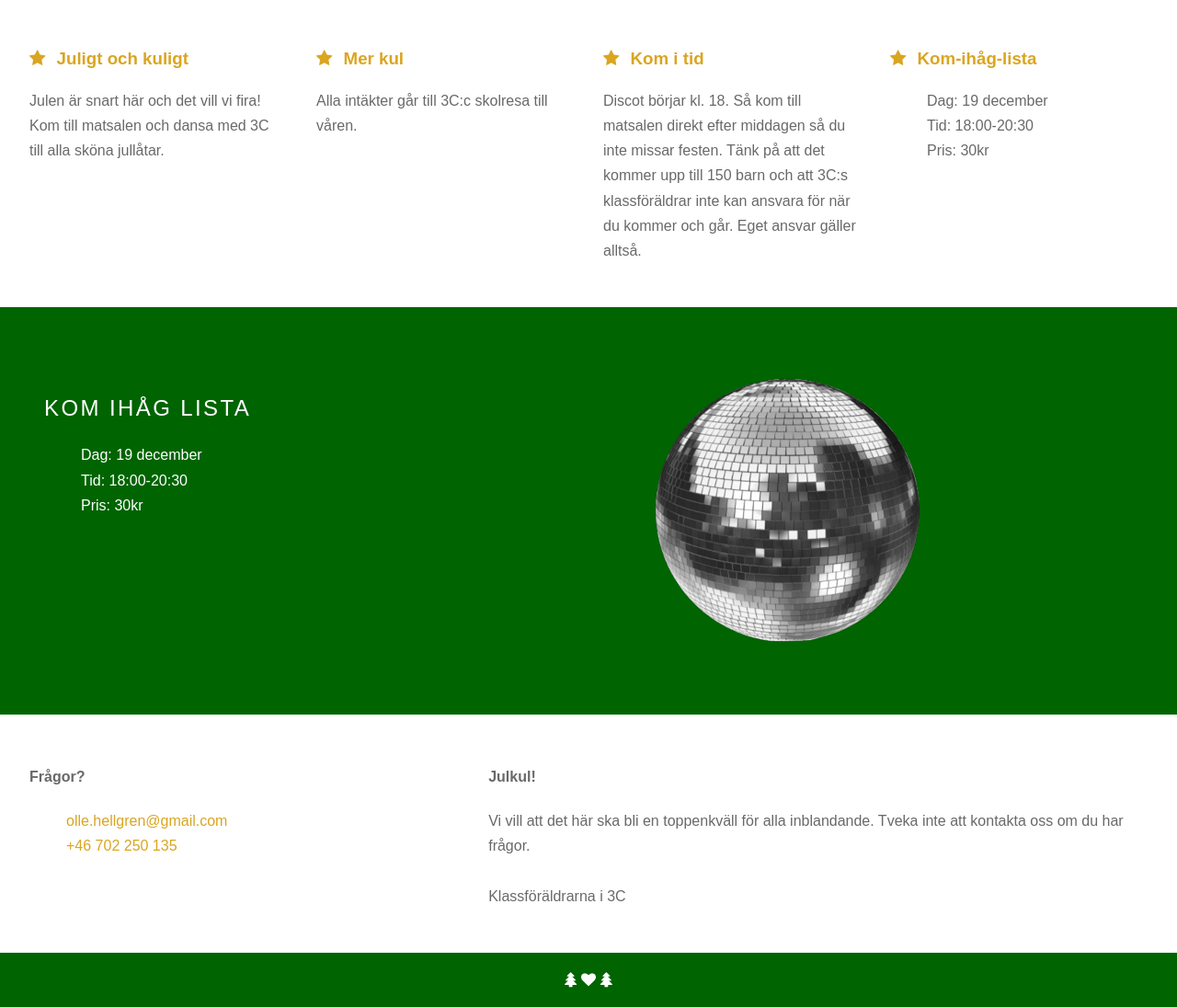
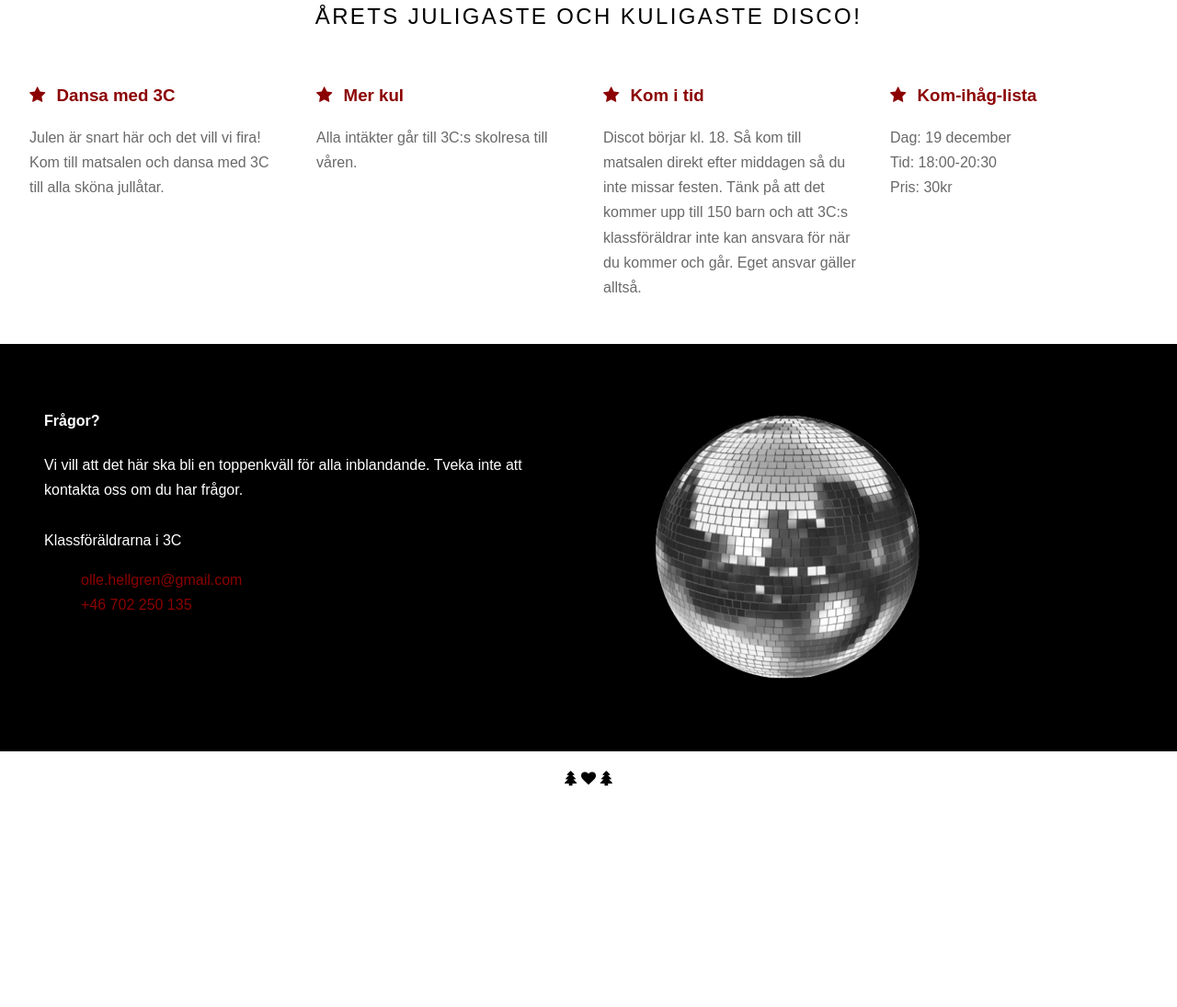
Before and after one commit to anulaibar/jul-disco, a plain HTML site: page public/index.html in a window 1280 px wide. Shown: the part 500-1595 px from the top of the page at 92% size. After the commit the page ends 1376 px from the top, so only its background shows below. Drawn offline with Linux system fonts and the light colour scheme.

Commit message:
Added Santa DJ image Style updates Removed bottom content box

```diff
--- a/public/css/index.css
+++ b/public/css/index.css
@@ -13,7 +13,7 @@ h1 {
 }
 
 h3 {
-    color: GoldenRod;
+    color: DarkRed;
 }
 
 li {
@@ -22,13 +22,13 @@ li {
 
 a {
     text-decoration: none;
-    color: GoldenRod;
+    color: DarkRed;
 }
 
 .pure-menu.pure-menu-open.pure-menu-fixed {
     padding: 0.5em;
     z-index: 4;
-    background: DarkGreen;
+    background: Black;
     border-bottom: none;
 }
 
@@ -42,19 +42,9 @@ a {
     text-align: center;
     background-size: cover;
     filter: progid:DXImageTransform.Microsoft.AlphaImageLoader(src='../img/santa.jpg', sizingMethod='scale');
-    height: 400px;
+    height: 440px;
     width: 100%;
     display: table;
-}
-
-.banner-head {
-    display: table-cell;
-    vertical-align: middle;
-    margin-bottom: 0;
-    font-size: 3em;
-    color: white;
-    font-weight: 500;
-    text-shadow: 0 1px 1px black;
 }
 
 .pure-button {
@@ -63,7 +53,7 @@ a {
 
 a.pure-button-primary {
     background: White;
-    color: GoldenRod;
+    color: DarkRed;
     border-radius: 5px;
     font-size: 120%;
 }
@@ -81,7 +71,7 @@ a.pure-button-primary {
 }
 
 .content-head {
-    color: DarkGreen;
+    color: Black;
     font-weight: 400;
     text-transform: uppercase;
     letter-spacing: 0.1em;
@@ -97,7 +87,7 @@ a.pure-button-primary {
 }
 
 .ribbon {
-    background: DarkGreen;
+    background: Black;
     color: White;
 }
 
@@ -115,8 +105,8 @@ a.pure-button-primary {
 
 .footer {
     height: 50%;
-    background: DarkGreen;
-    color: White;
+    background: White;
+    color: Black;
     padding: 1em;
     text-align: center;
 }
--- a/public/index.html
+++ b/public/index.html
@@ -21,11 +21,7 @@
         <title>Juldisco</title>
     </head>
     <body>
-        <div class="banner">
-            <h1 class="banner-head">
-                Juldisco
-            </h1>
-        </div>
+        <div class="banner"></div>
         <div class="content-wrapper">
             <div class="content">
                 <h2 class="content-head is-center">
@@ -36,7 +32,7 @@
                         <div class="l-box">
                             <h3 class="content-subhead">
                                 <i class="fa fa-star"></i>
-                                Juligt och kuligt
+                                Dansa med 3C
                             </h3>
                             <p>
                             Julen är snart här och det vill vi fira!
@@ -52,7 +48,7 @@
                                 Mer kul
                             </h3>
                             <p>
-                            Alla intäkter går till 3C:c skolresa till våren.
+                            Alla intäkter går till 3C:s skolresa till våren.
                             </p>
                         </div>
                     </div>
@@ -78,17 +74,11 @@
                                 Kom-ihåg-lista
                             </h3>
                             <p>
-                            <ul>
-                                <li>
-                                Dag: 19 december
-                                </li>
-                                <li>
-                                Tid: 18:00-20:30
-                                </li>
-                                <li>
-                                Pris: 30kr
-                                </li>
-                            </ul>
+                            Dag: 19 december
+                            <br>
+                            Tid: 18:00-20:30
+                            <br>
+                            Pris: 30kr
                             </p>
                         </div>
                     </div>
@@ -98,42 +88,17 @@
                 <div class="pure-g">
                     <div class="pure-u-1 pure-u-md-1-2 pure-u-lg-1-2">
                         <div class="l-box">
-                            <h2 class="content-head">
-                                Kom ihåg lista
-                            </h2>
-                            <p>
-                            <ul>
-                                <li>
-                                Dag: 19 december
-                                </li>
-                                <li>
-                                Tid: 18:00-20:30
-                                </li>
-                                <li>
-                                Pris: 30kr
-                                </li>
-                            </ul>
-                            </p>
-                        </div>
-                    </div>
-                    <div class="pure-u-1 pure-u-md-1-2
-                        pure-u-lg-1-2">
-                        <div class="l-box">
-                            <!-- Image courtesy of
-                            http://alecza1234.deviantart.com/art/Pinkie-Pie-MLP-FiM-Oh-the-wonders-270348187
-                            -->
-                            <img class="pure-img" src="img/ball.png"/>
-                        </div>
-                    </div>
-                </div>
-            </div>
-            <div class="content">
-                <div class="pure-g">
-                    <div class="pure-u-1 pure-u-md-2-5">
-                        <div class="l-box">
                             <h4>
                                 Frågor?
                             </h4>
+                            <p>
+                            Vi vill att det här ska bli en toppenkväll för alla
+                            inblandande. Tveka inte att kontakta oss om du har
+                            frågor.
+                            <br>
+                            <br>
+                            Klassföräldrarna i 3C
+                            </p>
                             <p>
                             <ul>
                                 <li>
@@ -148,19 +113,10 @@
                             </p>
                         </div>
                     </div>
-                    <div class="pure-u-1 pure-u-md-3-5">
+                    <div class="pure-u-1 pure-u-md-1-2
+                        pure-u-lg-1-2">
                         <div class="l-box">
-                            <h4>
-                                Julkul!
-                            </h4>
-                            <p>
-                            Vi vill att det här ska bli en toppenkväll för alla
-                            inblandande. Tveka inte att kontakta oss om du har
-                            frågor.
-                            <br>
-                            <br>
-                            Klassföräldrarna i 3C
-                            </p>
+                            <img class="pure-img" src="img/ball.png"/>
                         </div>
                     </div>
                 </div>
```
Also changed, not shown: public/img/1.jpg (deleted), public/img/2.jpg (deleted), public/img/3.jpg (deleted), public/img/ball.jpg (deleted), public/img/disco.jpg (deleted), public/img/pink-pony.png (deleted), public/img/santa.jpg, public/img/santa.png (deleted), public/img/tree.jpg (deleted).
